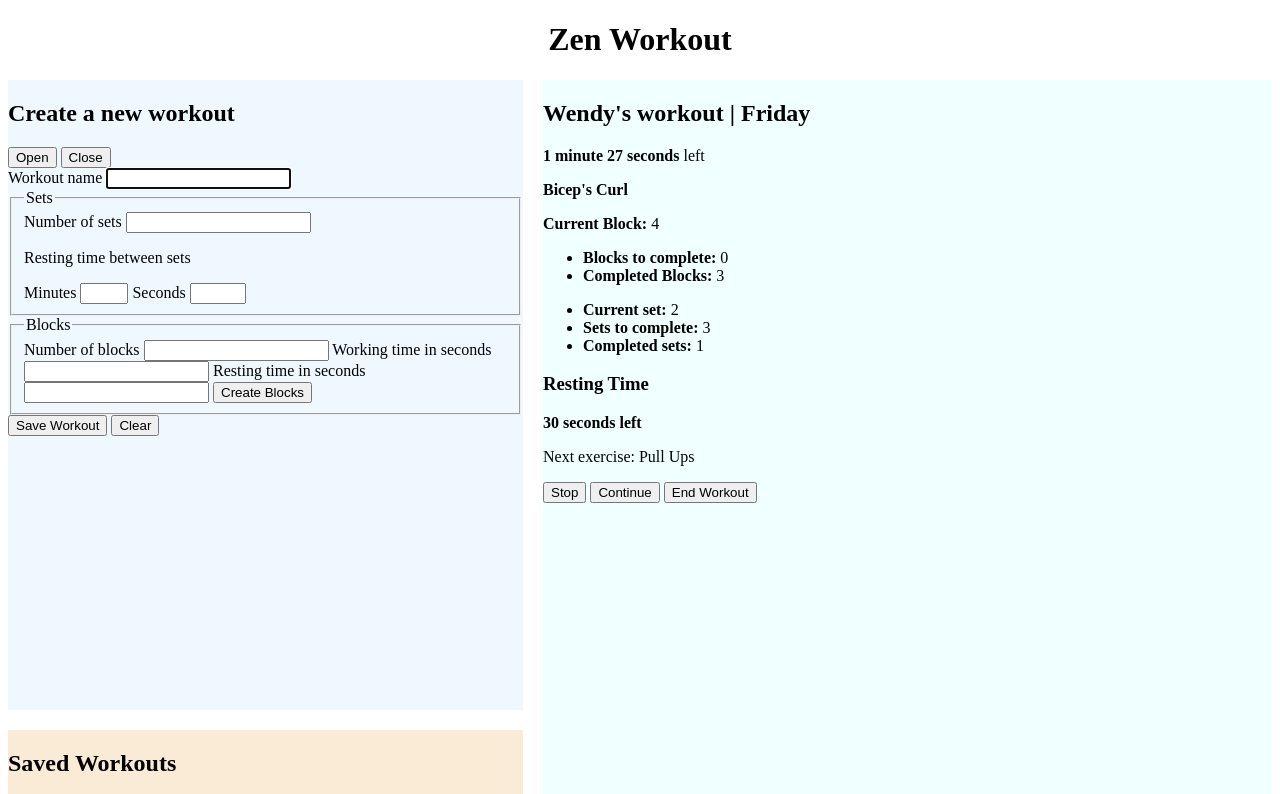
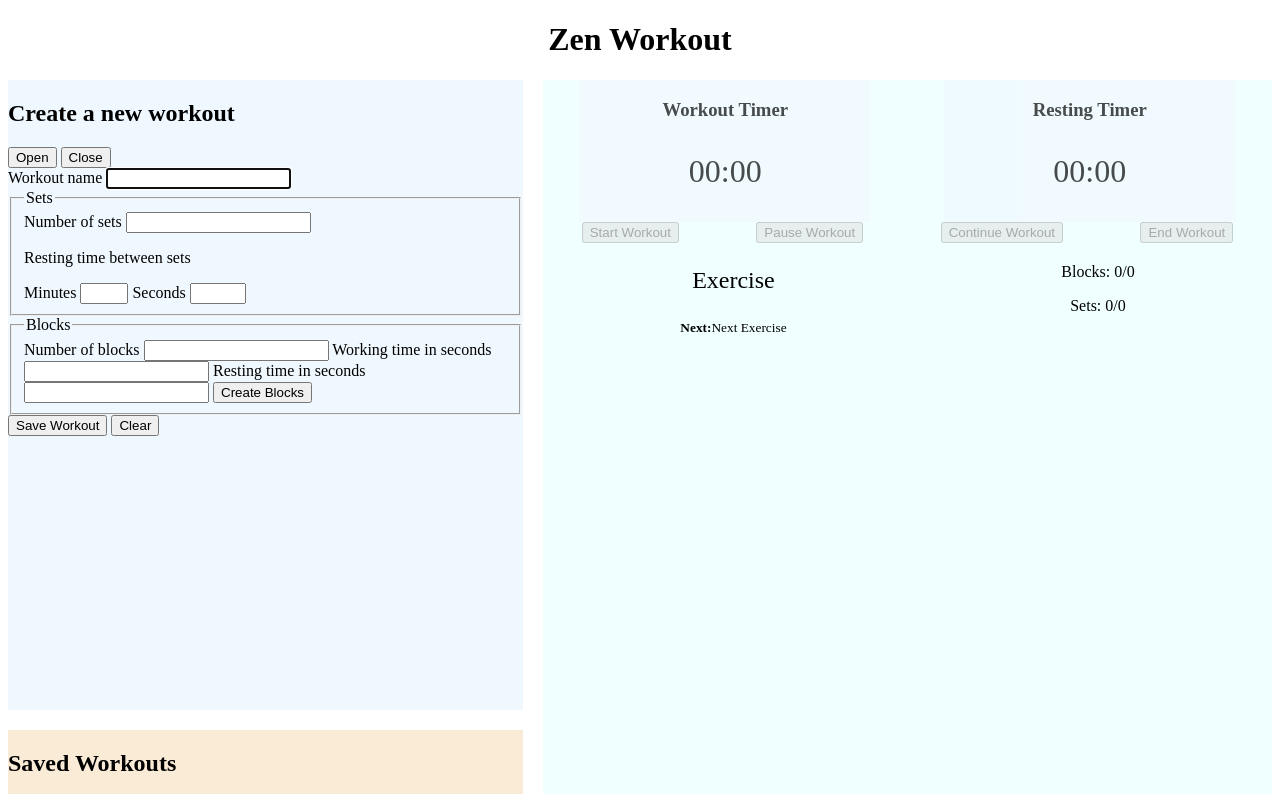
Before and after one commit to NelsonUrrutia/zen-workout, a plain HTML site: page index.html in a window 1280 px wide. Shown: the top 794 px of the page. Drawn offline with Linux system fonts and the light colour scheme.

Commit message:
Active Workout
- Refactor active workout HTML

```diff
--- a/index.html
+++ b/index.html
@@ -124,66 +124,55 @@
           <div>
             <h2>Saved Workouts</h2>
             <div id="loading-spinner" data-show-loading-spinner="true">
-              <img src="./src//media/ball-triangle.svg" alt="Loading spinner" />
+              <img
+                src="./src//media/ball-triangle.svg"
+                width="60"
+                height="60"
+                alt="Loading spinner"
+              />
             </div>
           </div>
           <div id="saved-workouts-list"></div>
         </section>
 
-        <section id="active-workout">
-          <div id="active-workout-header">
-            <h2 id="active-workout-label">Wendy's workout | Friday</h2>
-            <p id="active-workout-timer">
-              <strong>1 minute 27 seconds</strong> left
-            </p>
-            <p id="active-workout-exercise"><strong>Bicep's Curl</strong></p>
-            <p id="active-workout-block"><strong>Current Block:</strong> 4</p>
-          </div>
-
-          <div>
-            <div id="active-workout-block-info">
-              <ul>
-                <li>
-                  <strong>Blocks to complete:</strong>
-                  <span>0</span>
-                </li>
-
-                <li>
-                  <strong>Completed Blocks:</strong>
-                  <span>3</span>
-                </li>
-              </ul>
+        <section id="active-workout" data-loading-section="false">
+          <div class="active-workout-header">
+            <div id="workout-timer" data-is-active="false">
+              <h3>Workout Timer</h3>
+              <p>00:00</p>
             </div>
-            <div id="active-workout-set-info">
-              <ul>
-                <li>
-                  <strong>Current set:</strong>
-                  <span>2</span>
-                </li>
-                <li>
-                  <strong>Sets to complete:</strong>
-                  <span>3</span>
-                </li>
-                <li>
-                  <strong>Completed sets:</strong>
-                  <span>1</span>
-                </li>
-              </ul>
+            <div id="resting-timer" data-is-active="false">
+              <h3>Resting Timer</h3>
+              <p>00:00</p>
             </div>
           </div>
 
-          <div id="active-workout-resting-info">
-            <h3>Resting Time</h3>
-            <p id="active-workout-resting-timer">
-              <strong>30 seconds left</strong>
-            </p>
-            <p id="active-workout-next-exercise">Next exercise: Pull Ups</p>
+          <div class="active-workout-actions">
+            <button id="start-workout" disabled>Start Workout</button>
+            <button id="pause-workout" disabled>Pause Workout</button>
+            <button id="continue-workout" disabled>Continue Workout</button>
+            <button id="end-workout" disabled>End Workout</button>
           </div>
 
-          <div>
-            <button id="stop-workout">Stop</button>
-            <button id="continue-workout">Continue</button>
-            <button id="end-workout">End Workout</button>
+          <div id="active-workout-info">
+            <!-- FIXME: Generate this markup with JavaScript -->
+            <div>
+              <p style="font-size: x-large">Exercise</p>
+              <small> <strong>Next:</strong>Next Exercise</small>
+            </div>
+            <div>
+              <p>Blocks: 0/0</p>
+              <p>Sets: 0/0</p>
+            </div>
+          </div>
+
+          <div id="active-workout-loading">
+            <img
+              src="./src/media/ball-triangle-color.svg"
+              alt="Loading Spinner"
+              width="200"
+              height="200"
+            />
           </div>
         </section>
       </article>
--- a/src/features/workout/controllers/_renderSavedWorkouts.js
+++ b/src/features/workout/controllers/_renderSavedWorkouts.js
@@ -44,7 +44,7 @@ const sectionClickDispatcher = (event) => {
   const workoutItemId =
     event.target.closest(`.saved-workout-item`)?.dataset.workoutItemId;
 
-  if (clickedElement.closest(`[data-start-workout]`))
+  if (clickedElement.closest(`[data-select-workout]`))
     startWorkout(workoutItemId);
 
   if (clickedElement.closest(`[data-edit-workout]`)) editWorkout(workoutItemId);
@@ -54,7 +54,7 @@ const sectionClickDispatcher = (event) => {
 };
 
 function startWorkout(workoutItemId) {
-  console.log("Start Workout", workoutItemId);
+  console.log("Select Workout", workoutItemId);
 }
 
 /**
--- a/src/features/workout/views/RenderSavedWorkouts.js
+++ b/src/features/workout/views/RenderSavedWorkouts.js
@@ -93,7 +93,7 @@ class RenderSavedWorkouts extends View {
             </ul>
           </div>
           <div>
-              <button data-start-workout>Start Workout</button>
+              <button data-select-workout>Select Workout</button>
               <button data-edit-workout>Edit</button>
               <button data-delete-workout>Delete</button>
           </div>
--- a/src/styles.css
+++ b/src/styles.css
@@ -28,9 +28,60 @@ article {
 }
 
 #active-workout {
+  position: relative;
   background-color: azure;
   grid-column: 6 / -1;
   grid-row: 1 / -1;
+}
+
+.active-workout-header {
+  display: flex;
+  justify-content: space-around;
+}
+
+.active-workout-header div {
+  text-align: center;
+  flex-basis: 40%;
+  background-color: aliceblue;
+}
+
+.active-workout-header div[data-is-active="false"] {
+  opacity: 0.7;
+}
+
+.active-workout-header p {
+  font-size: xx-large;
+}
+
+.active-workout-actions {
+  display: flex;
+  justify-content: space-around;
+}
+
+#active-workout[data-loading-section="true"] #active-workout-loading {
+  opacity: 1;
+  z-index: 1;
+}
+
+#active-workout-loading {
+  position: absolute;
+  top: 0;
+  left: 0;
+  width: 100%;
+  height: 100%;
+  display: flex;
+  justify-content: center;
+  align-items: center;
+
+  opacity: 0;
+  z-index: -1;
+}
+
+#active-workout-info {
+  display: flex;
+  justify-content: space-around;
+  align-items: center;
+  text-align: center;
 }
 
 .saved-workout-item {
```
Also changed, not shown: src/media/ball-triangle-color.svg (added).
